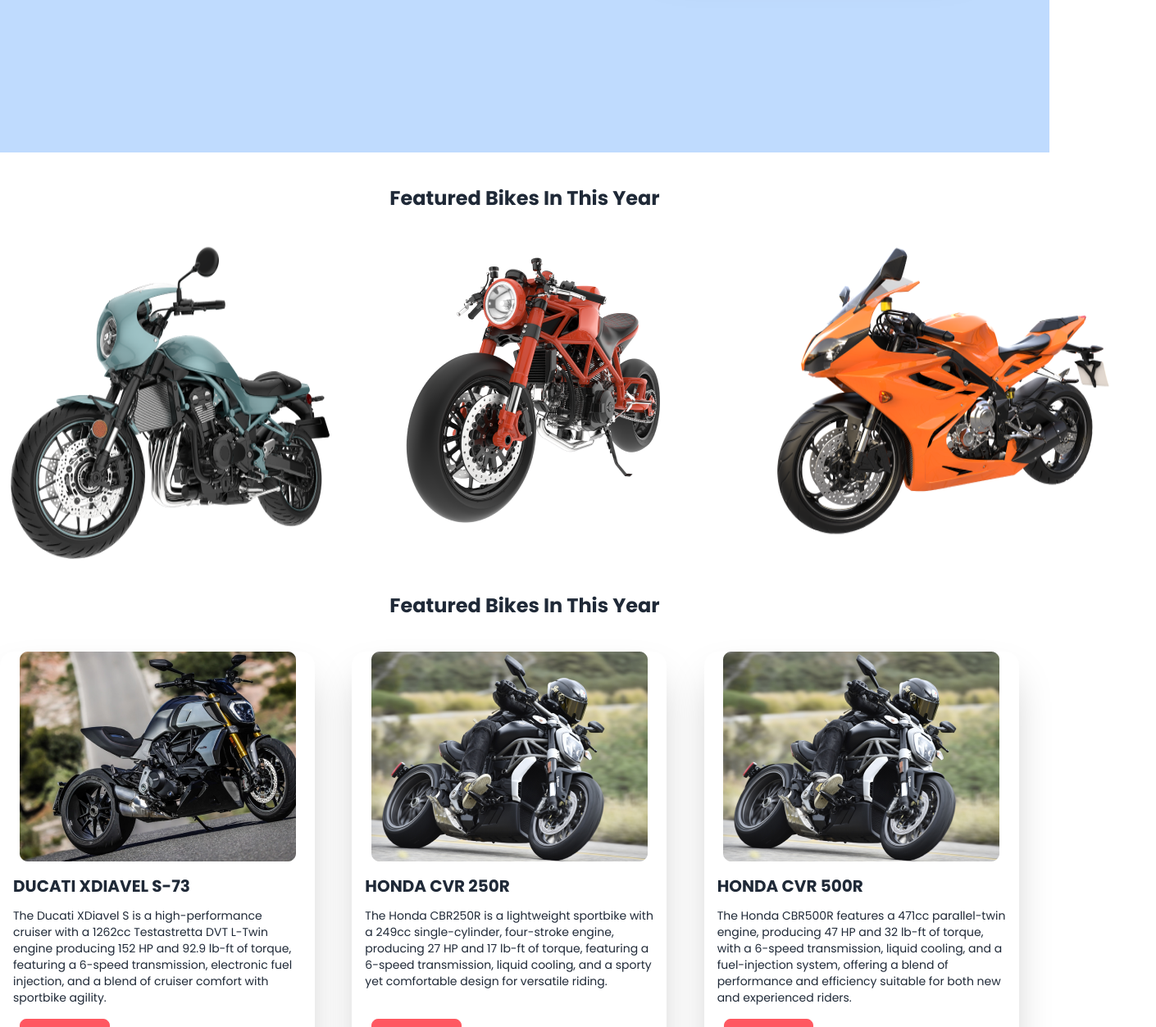
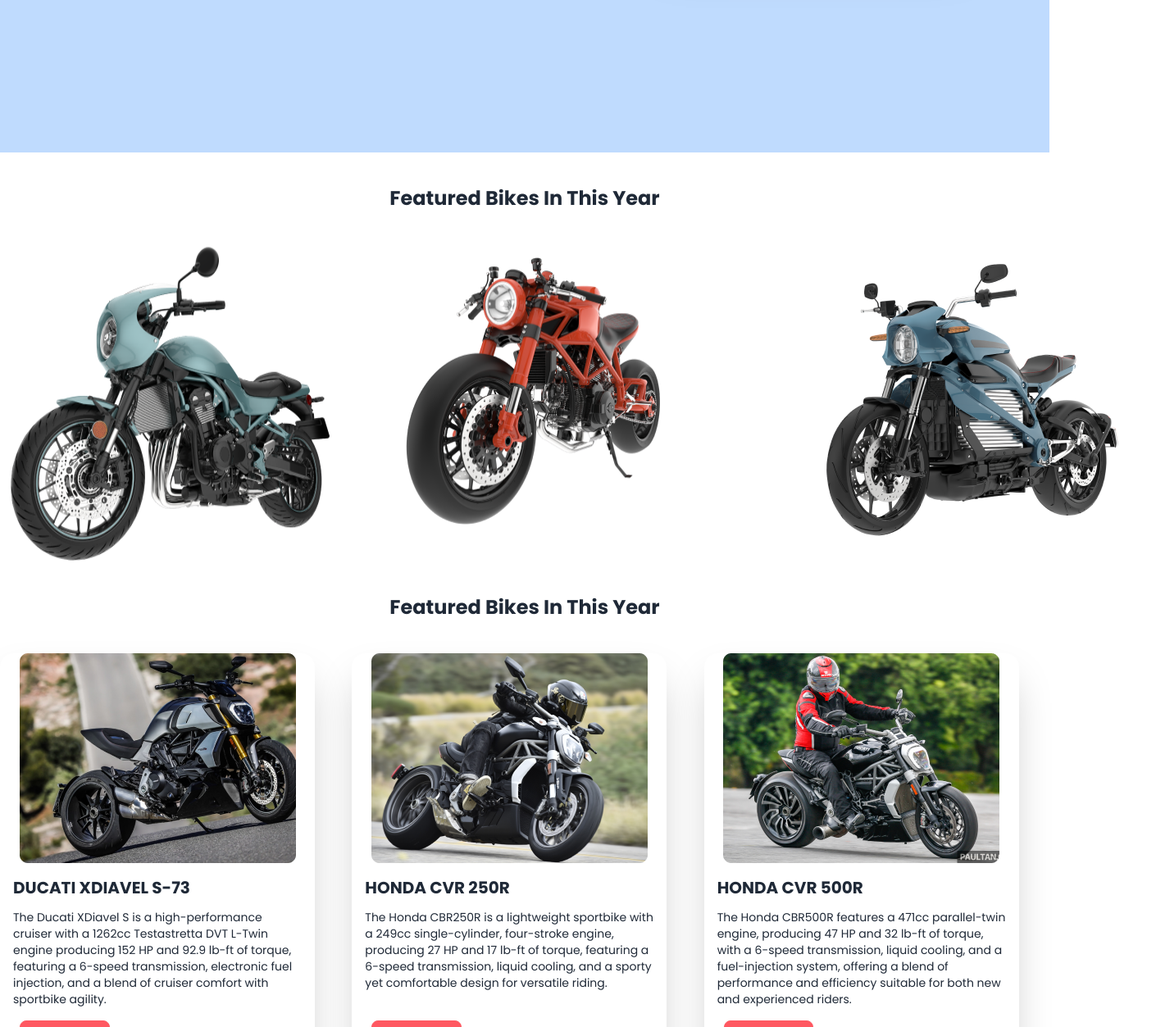
Before and after one commit to AffnanSawad/Bike-Hub-1.0, a plain HTML site: page index.html in a window 1280 px wide. Shown: the part 682-1935 px from the top of the page at 82% size, 1410 px wide, since content can reach past the window. Drawn offline with nearby package versions, Linux system fonts and the light colour scheme.

Commit message:
debug done

```diff
--- a/index.html
+++ b/index.html
@@ -92,7 +92,7 @@
     <div class="grid grid-cols-1  md:flex gap-5 lg:flex gap-5 ">
         <img src="/images/slider/bike1.png" alt="">
         <img src="/images/slider/bike2.png" alt="">
-        <img src="/images/slider/bike3.png" alt="">
+        <img src="/images/slider/bike4.png" alt="">
     </div>
 
 
@@ -137,7 +137,7 @@
 
 
               <div class="card card-compact w-96 bg-base-100 shadow-2xl">
-                <figure><img src="/images/others/latest2.png" alt="Shoes" /></figure>
+                <figure><img src="/images/others/latest3.png" alt="Shoes" /></figure>
                 <div class="card-body">
                   <h2 class="card-title text-xl font-bold">HONDA CVR 500R</h2>
                   <p> The Honda CBR500R features a 471cc parallel-twin engine, producing 47 HP and 32 lb-ft of torque, with a 6-speed transmission, liquid cooling, and a fuel-injection system, offering a blend of performance and efficiency suitable for both new and experienced riders.
```
